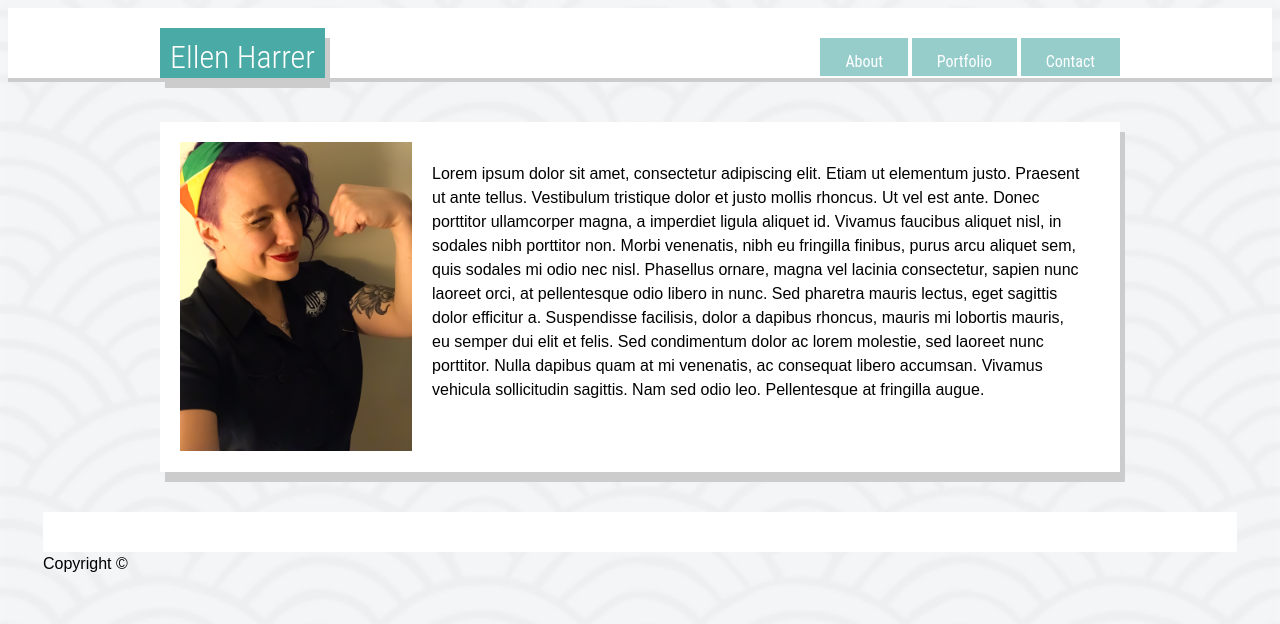
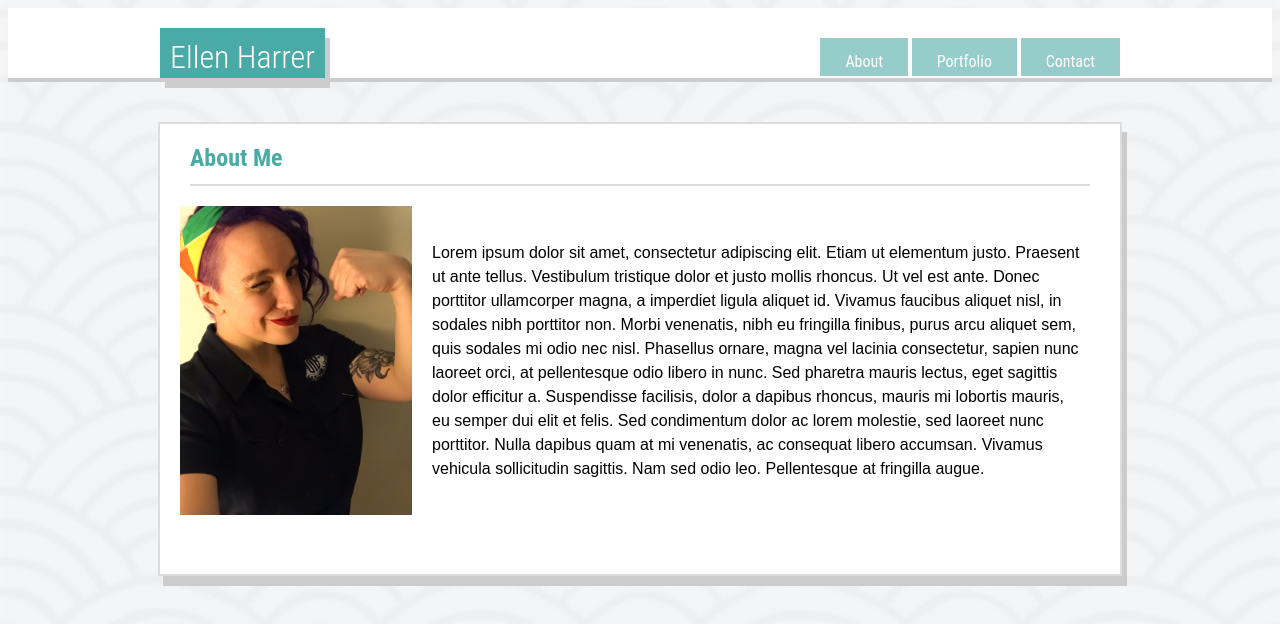
Before and after one commit to elletiburon/Basic-Portfolio, a plain HTML site: page index.html in a window 1280 px wide. Drawn offline with Linux system fonts and the light colour scheme; files whose address does not match are found by name.

Commit message:
commit four

```diff
--- a/assets/css/style.css
+++ b/assets/css/style.css
@@ -62,10 +62,25 @@ a:hover {
 section {
     background-color: white;
     width: 960px;
-    height: 350px;
+    height: 450px;
     padding: 20px auto;
     margin: 40px auto;
+    border: 2px solid #dddddd;
     box-shadow: 5px 10px #cccccc;
+}
+
+section div {
+    background-color: white;
+    width: 900px;
+    height: 40px;
+    border-bottom: 2px solid #dddddd;
+    margin: 0 auto;
+    padding: 0 auto;
+}
+
+section h2 {
+    font-family: 'Roboto Condensed', sans-serif;
+    color: #4aaaa5;
 }
 
 #profile-image {
@@ -83,7 +98,7 @@ p {
     text-align: left;
     line-height: 150%;
     margin: 35px;
-    border-top: 40px solid white;
+    border-top: 20px solid white;
 
 
 
--- a/index.html
+++ b/index.html
@@ -26,6 +26,9 @@
     </header>
 
     <section>
+        <div>
+        <h2>About Me</h2>
+        </div>
 
         <img id="profile-image"
             src="/Users/ellenharrer/Documents/GitHub/Basic-Portfolio/assets/images/profileimage.JPEG">
@@ -44,9 +47,7 @@
 
     </section>
 
-<footer>
-    <p>Copyright &#169;</p>
-</footer>
+
 
 </body>
 
```
Also changed, not shown: contact.html (+27 -0 lines), portfolio.html (+26 -0 lines).
